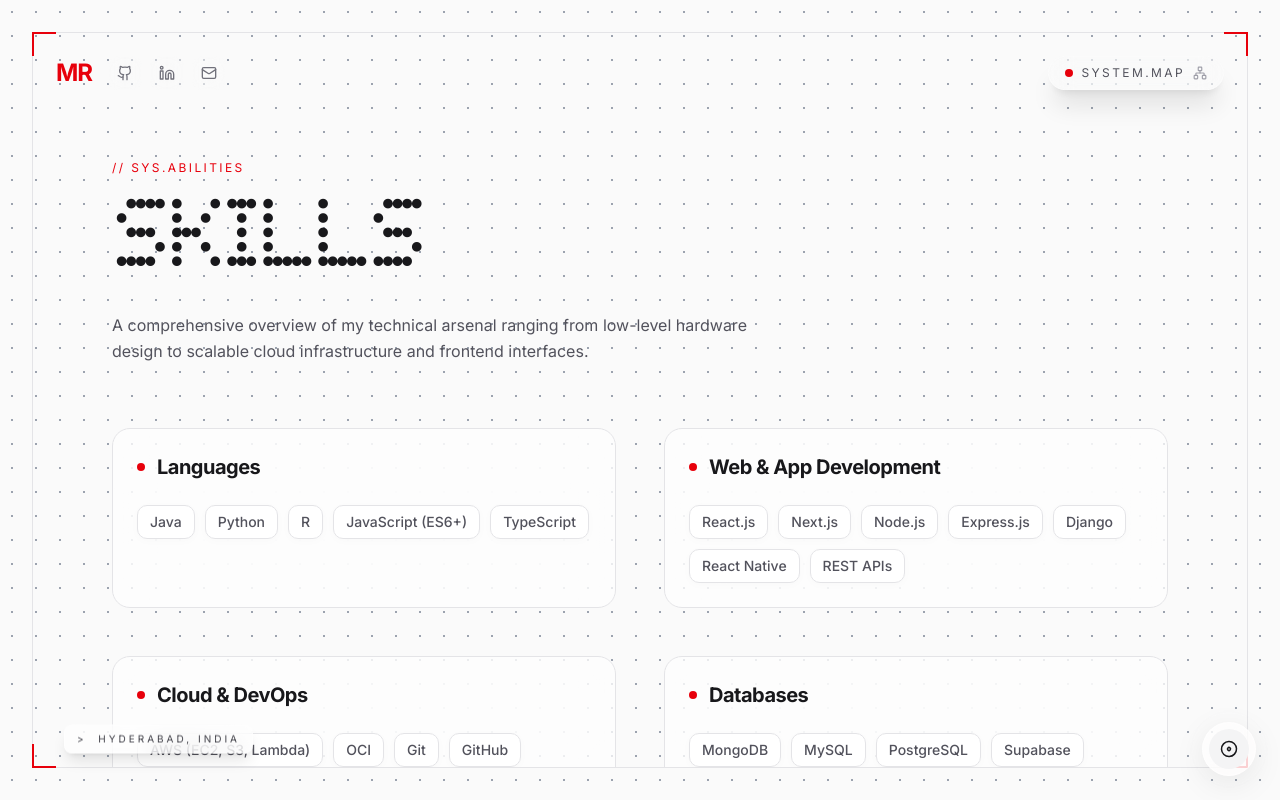
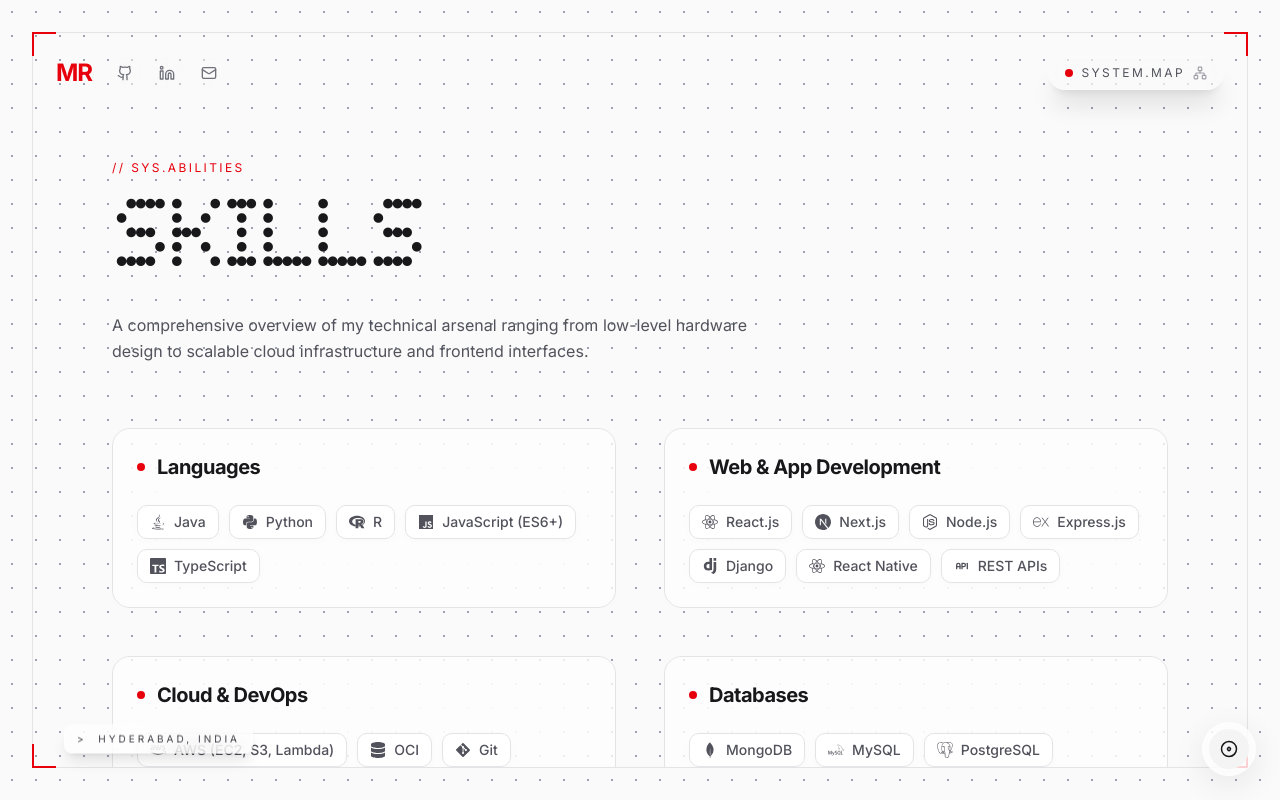
Before and after one commit to revanthm1902/my-portfolio, a Next.js app: page /skills in a window 1280 px wide. Built offline with nearby package versions, Linux system fonts and the light colour scheme.

Commit message:
feat: add react-icons dependency and update skills section with icons

```diff
--- a/package.json
+++ b/package.json
@@ -19,6 +19,7 @@
     "next-themes": "^0.4.6",
     "react": "19.2.3",
     "react-dom": "19.2.3",
+    "react-icons": "^5.6.0",
     "shadcn": "^4.0.0",
     "tailwind-merge": "^3.5.0",
     "tw-animate-css": "^1.4.0"
--- a/src/app/skills/page.tsx
+++ b/src/app/skills/page.tsx
@@ -1,38 +1,89 @@
 import AppFrame from "@/components/AppFrame";
 import Footer from "@/components/Footer";
+import { FaJava, FaPython, FaJs, FaReact, FaNodeJs, FaAws, FaGitAlt, FaGithub, FaFigma, FaCubes, FaMicrochip, FaNetworkWired, FaDatabase, FaChartBar, FaLaptopCode, FaProjectDiagram, FaFileExcel } from "react-icons/fa";
+import { SiR, SiTypescript, SiNextdotjs, SiExpress, SiDjango, SiVercel, SiMongodb, SiMysql, SiPostgresql, SiSupabase, SiPandas, SiNumpy, SiArduino, SiRaspberrypi, SiEspressif, SiAutodesk } from "react-icons/si";
+import { TbApi, TbBinaryTree } from "react-icons/tb";
+import { BsInfinity } from "react-icons/bs";
 
 const skillCategories = [
   {
     category: "Languages",
-    skills: ["Java", "Python", "R", "JavaScript (ES6+)", "TypeScript"]
+    skills: [
+      { name: "Java", icon: FaJava },
+      { name: "Python", icon: FaPython },
+      { name: "R", icon: SiR },
+      { name: "JavaScript (ES6+)", icon: FaJs },
+      { name: "TypeScript", icon: SiTypescript }
+    ]
   },
   {
     category: "Web & App Development",
-    skills: ["React.js", "Next.js", "Node.js", "Express.js", "Django", "React Native", "REST APIs"]
+    skills: [
+      { name: "React.js", icon: FaReact },
+      { name: "Next.js", icon: SiNextdotjs },
+      { name: "Node.js", icon: FaNodeJs },
+      { name: "Express.js", icon: SiExpress },
+      { name: "Django", icon: SiDjango },
+      { name: "React Native", icon: FaReact },
+      { name: "REST APIs", icon: TbApi }
+    ]
   },
   {
     category: "Cloud & DevOps",
-    skills: ["AWS (EC2, S3, Lambda)", "OCI", "Git", "GitHub", "CI/CD", "Vercel"]
+    skills: [
+      { name: "AWS (EC2, S3, Lambda)", icon: FaAws },
+      { name: "OCI", icon: FaDatabase },
+      { name: "Git", icon: FaGitAlt },
+      { name: "GitHub", icon: FaGithub },
+      { name: "CI/CD", icon: BsInfinity },
+      { name: "Vercel", icon: SiVercel }
+    ]
   },
   {
     category: "Databases",
-    skills: ["MongoDB", "MySQL", "PostgreSQL", "Supabase"]
+    skills: [
+      { name: "MongoDB", icon: SiMongodb },
+      { name: "MySQL", icon: SiMysql },
+      { name: "PostgreSQL", icon: SiPostgresql },
+      { name: "Supabase", icon: SiSupabase }
+    ]
   },
   {
     category: "Data Science",
-    skills: ["Power BI", "Pandas", "NumPy", "Matplotlib", "Excel"]
+    skills: [
+      { name: "Power BI", icon: FaChartBar },
+      { name: "Pandas", icon: SiPandas },
+      { name: "NumPy", icon: SiNumpy },
+      { name: "Matplotlib", icon: FaChartBar },
+      { name: "Excel", icon: FaFileExcel }
+    ]
   },
   {
     category: "IoT & Hardware",
-    skills: ["Arduino", "Raspberry Pi", "ESP32", "PCB Design (EasyEDA)", "IoT Architecture"]
+    skills: [
+      { name: "Arduino", icon: SiArduino },
+      { name: "Raspberry Pi", icon: SiRaspberrypi },
+      { name: "ESP32", icon: SiEspressif },
+      { name: "PCB Design (EasyEDA)", icon: FaMicrochip },
+      { name: "IoT Architecture", icon: FaNetworkWired }
+    ]
   },
   {
     category: "Core Fundamentals",
-    skills: ["Data Structures & Algorithms", "OOPs", "DBMS", "Operating Systems"]
+    skills: [
+      { name: "Data Structures & Algorithms", icon: TbBinaryTree },
+      { name: "OOPs", icon: FaProjectDiagram },
+      { name: "DBMS", icon: FaDatabase },
+      { name: "Operating Systems", icon: FaLaptopCode }
+    ]
   },
   {
     category: "Design & Tools",
-    skills: ["Figma", "Autodesk Fusion 360", "3D CAD"]
+    skills: [
+      { name: "Figma", icon: FaFigma },
+      { name: "Autodesk Fusion 360", icon: SiAutodesk },
+      { name: "3D CAD", icon: FaCubes }
+    ]
   }
 ];
 
@@ -69,9 +120,10 @@
                   {group.skills.map((skill, index) => (
                     <span
                       key={index}
-                      className="px-3 py-1.5 bg-white dark:bg-[#0a0a0a] border border-zinc-200 dark:border-zinc-800 rounded-lg text-xs md:text-sm font-medium text-zinc-600 dark:text-zinc-300 shadow-[0_2px_10px_rgba(0,0,0,0.02)] transition-colors hover:border-red-500/50 hover:text-red-500"
+                      className="px-3 py-1.5 flex items-center gap-2 bg-white dark:bg-[#0a0a0a] border border-zinc-200 dark:border-zinc-800 rounded-lg text-xs md:text-sm font-medium text-zinc-600 dark:text-zinc-300 shadow-[0_2px_10px_rgba(0,0,0,0.02)] transition-colors hover:border-red-500/50 hover:text-red-500"
                     >
-                      {skill}
+                      <skill.icon className="w-4 h-4" />
+                      {skill.name}
                     </span>
                   ))}
                 </div>
--- a/src/components/CustomCursor.tsx
+++ b/src/components/CustomCursor.tsx
@@ -13,13 +13,13 @@
 
   // Spring physics for smooth trailing effect
   const springConfig = { damping: 20, stiffness: 700, mass: 0.1 };
-  const cursorX = useSpring(mouseX, springConfig);
-  const cursorY = useSpring(mouseY, springConfig);
+  // const cursorX = useSpring(mouseX, springConfig);
+  // const cursorY = useSpring(mouseY, springConfig);
 
   useEffect(() => {
     // Only show custom cursor on non-touch devices
     if (window.matchMedia("(pointer: coarse)").matches) return;
-    setIsVisible(true);
+    setTimeout(() => setIsVisible(true), 0);
 
     const moveCursor = (e: MouseEvent) => {
       mouseX.set(e.clientX);
--- a/src/components/Preloader.tsx
+++ b/src/components/Preloader.tsx
@@ -19,7 +19,7 @@
       if (typedText.length < targetText.length) {
         const timeout = setTimeout(() => {
           setTypedText(targetText.slice(0, typedText.length + 1));
-        }, 150); // Typing speed
+        }, 100); // Typing speed
         return () => clearTimeout(timeout);
       } else {
         const timeout = setTimeout(() => {
```
Also changed, not shown: src/app/projects/page.tsx (+17 -19 lines), 1 other file (tests, documents, lock files or other folders).
